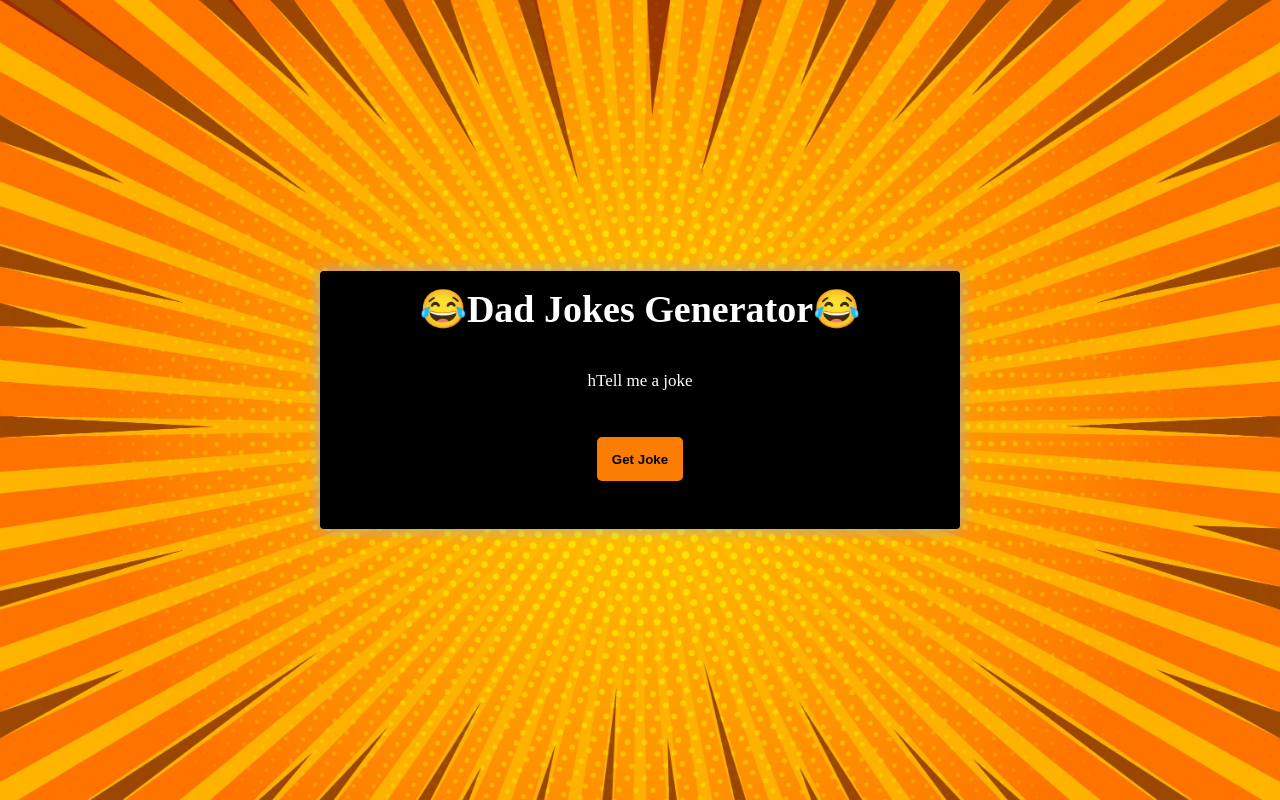
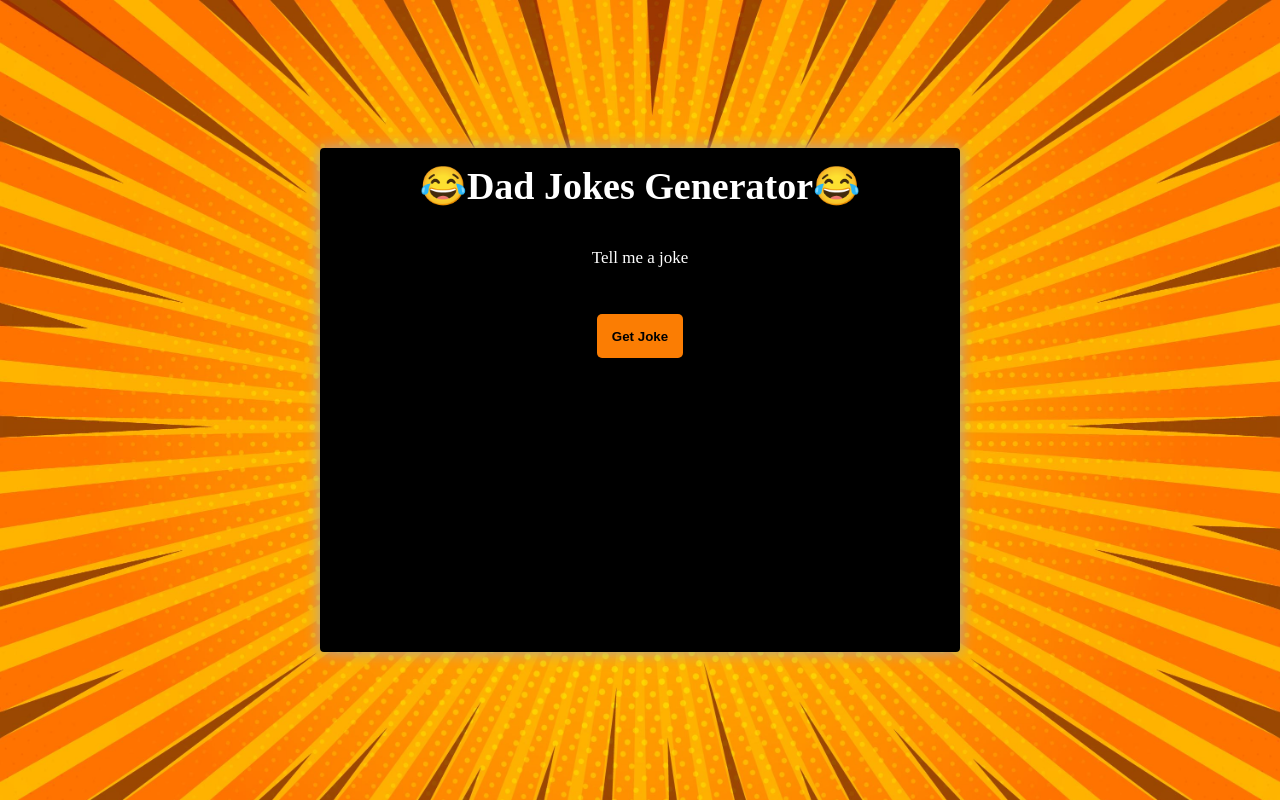
Before and after one commit to CodingWithPandeyji/dad-jokes-generator, a plain HTML site: page index.html in a window 1280 px wide. Drawn offline with Linux system fonts and the light colour scheme.

Commit message:
Update index.html

```diff
--- a/index.html
+++ b/index.html
@@ -10,6 +10,7 @@
    }
         .content{
             width: 45%;
+            height:55%;
             padding: 3rem 2rem;
             padding-top: 1rem;
 
@@ -62,7 +63,7 @@
 <body>
     <div class="content">
         <h1>😂Dad Jokes Generator😂</h1>
-        <p>hTell me a joke</p>
+        <p>Tell me a joke</p>
         <button>Get Joke</button>
 
         <script src="script.js"></script>
```
